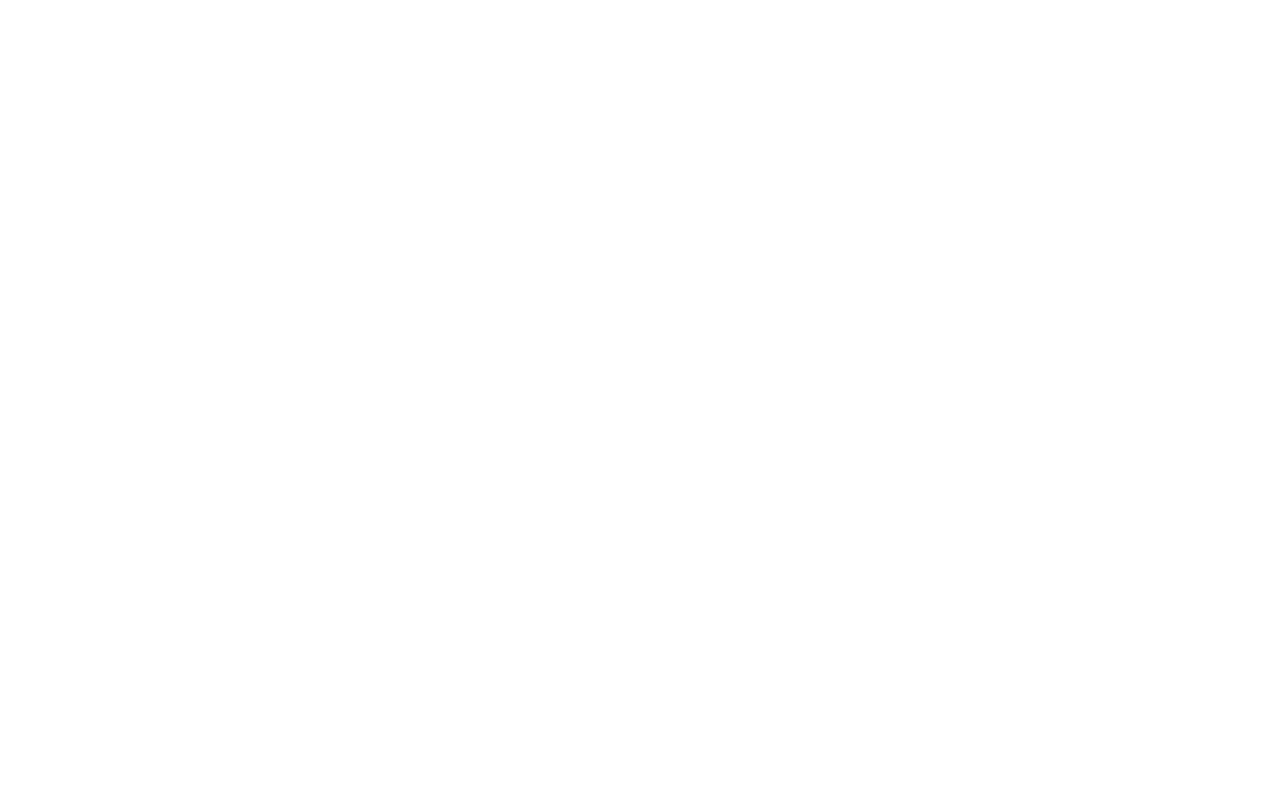
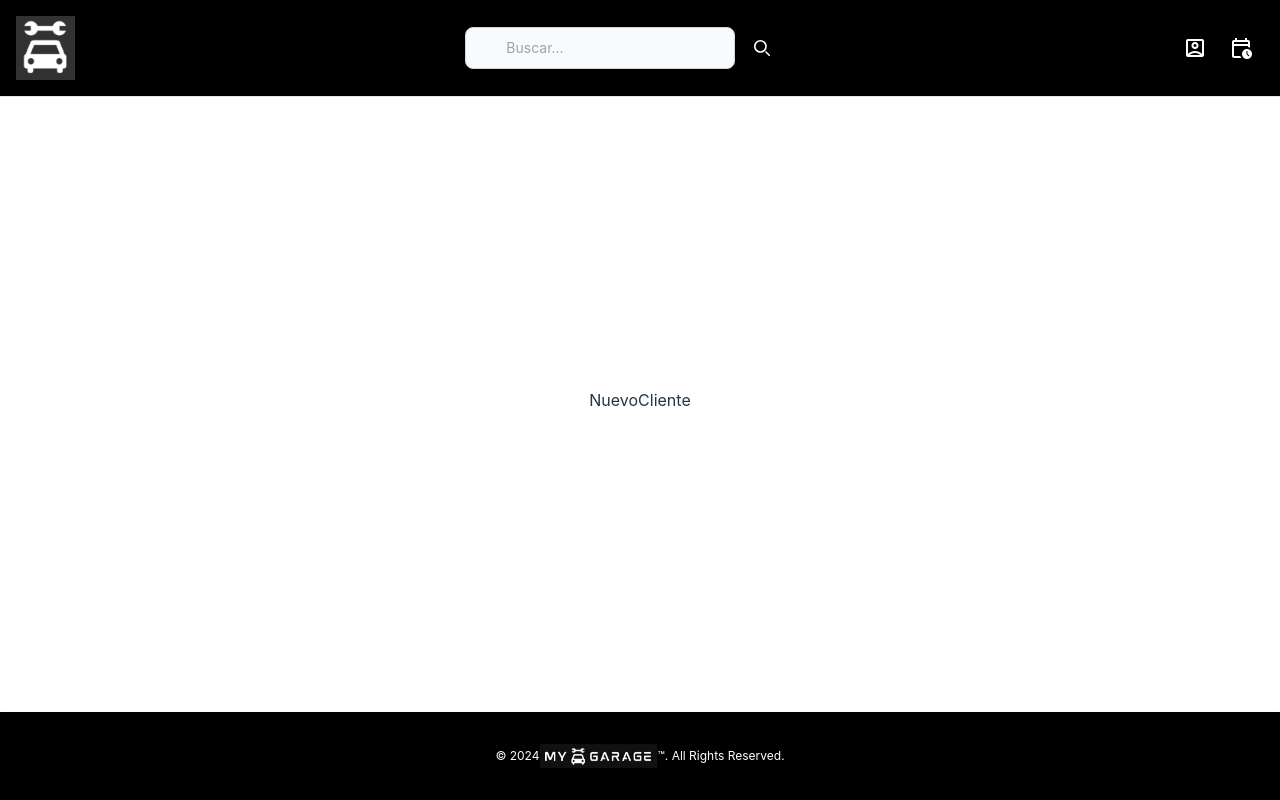
Before and after one commit to mariamf1985/MyGarage, a React (Vite) app in the folder frontend/: page /nuevoCliente in a window 1280 px wide. Before the commit this address had no page. Built offline with nearby package versions, Linux system fonts and the light colour scheme.

Commit message:
create route and file NuevoCliente

```diff
--- a/frontend/src/configuration/Router.jsx
+++ b/frontend/src/configuration/Router.jsx
@@ -3,6 +3,7 @@
 import Citas from '../pages/Citas';
 import NuevaCita from '../pages/NuevaCita';
 import Clientes from '../pages/Clientes';
+import NuevoCliente from '../pages/NuevoCliente';
 
 
 function Router() {
@@ -13,6 +14,7 @@
         <Route path="/citas" element={<Citas/>}></Route>
         <Route path="/nuevaCita" element={<NuevaCita/>}></Route>
         <Route path="/clientes" element={<Clientes/>}></Route>
+        <Route path="/nuevoCliente" element={<NuevoCliente/>}></Route>
 
     </Routes>
 </BrowserRouter>
--- /dev/null
+++ b/frontend/src/pages/NuevoCliente.jsx
@@ -0,0 +1,15 @@
+import React from 'react'
+import Navbar from '../components/molecules/navbar/Navbar'
+import Footer from '../components/molecules/footer/Footer'
+
+const NuevoCliente = () => {
+    return (
+        <>
+            <Navbar />
+            <div>NuevoCliente</div>
+            <Footer />
+        </>
+    )
+}
+
+export default NuevoCliente
```
